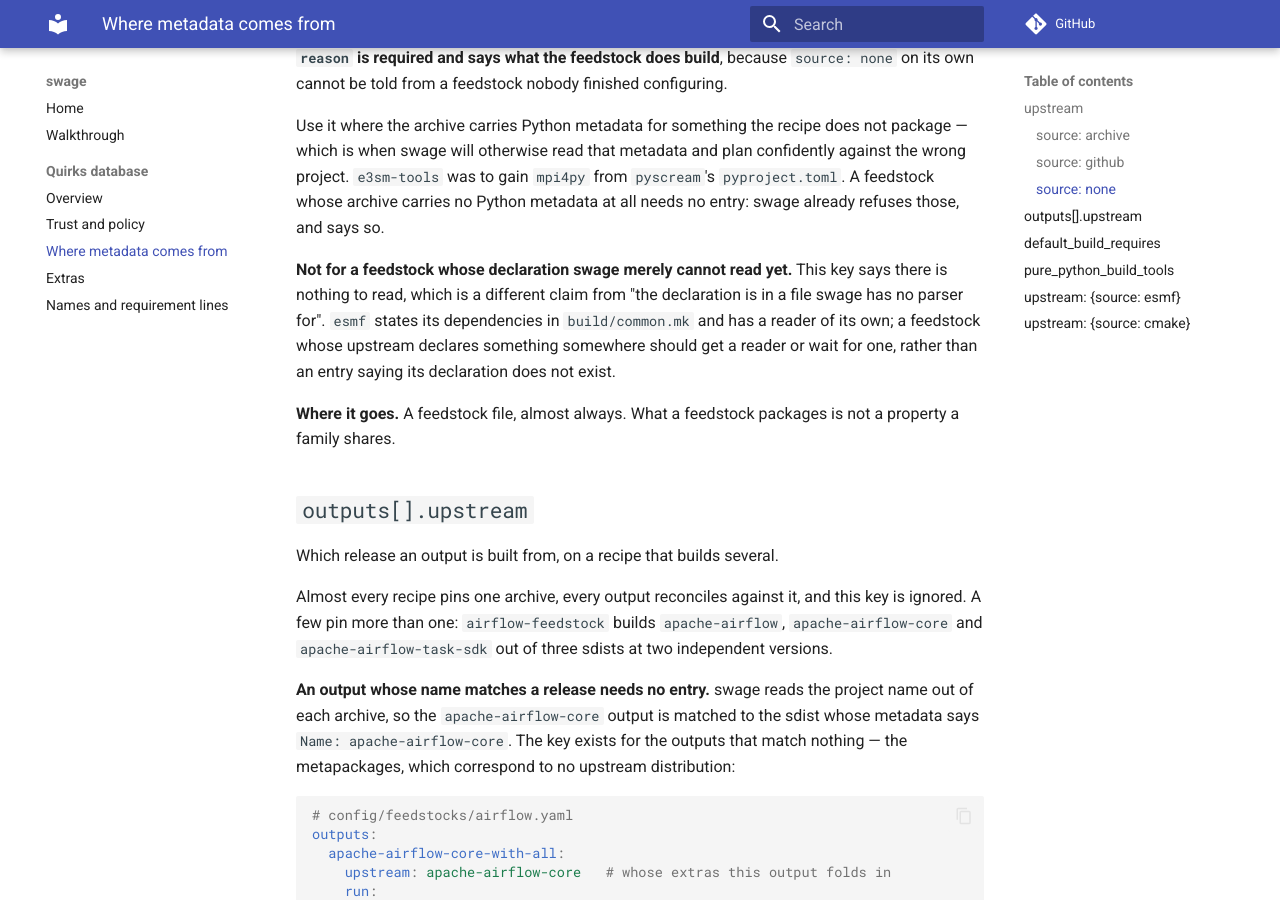
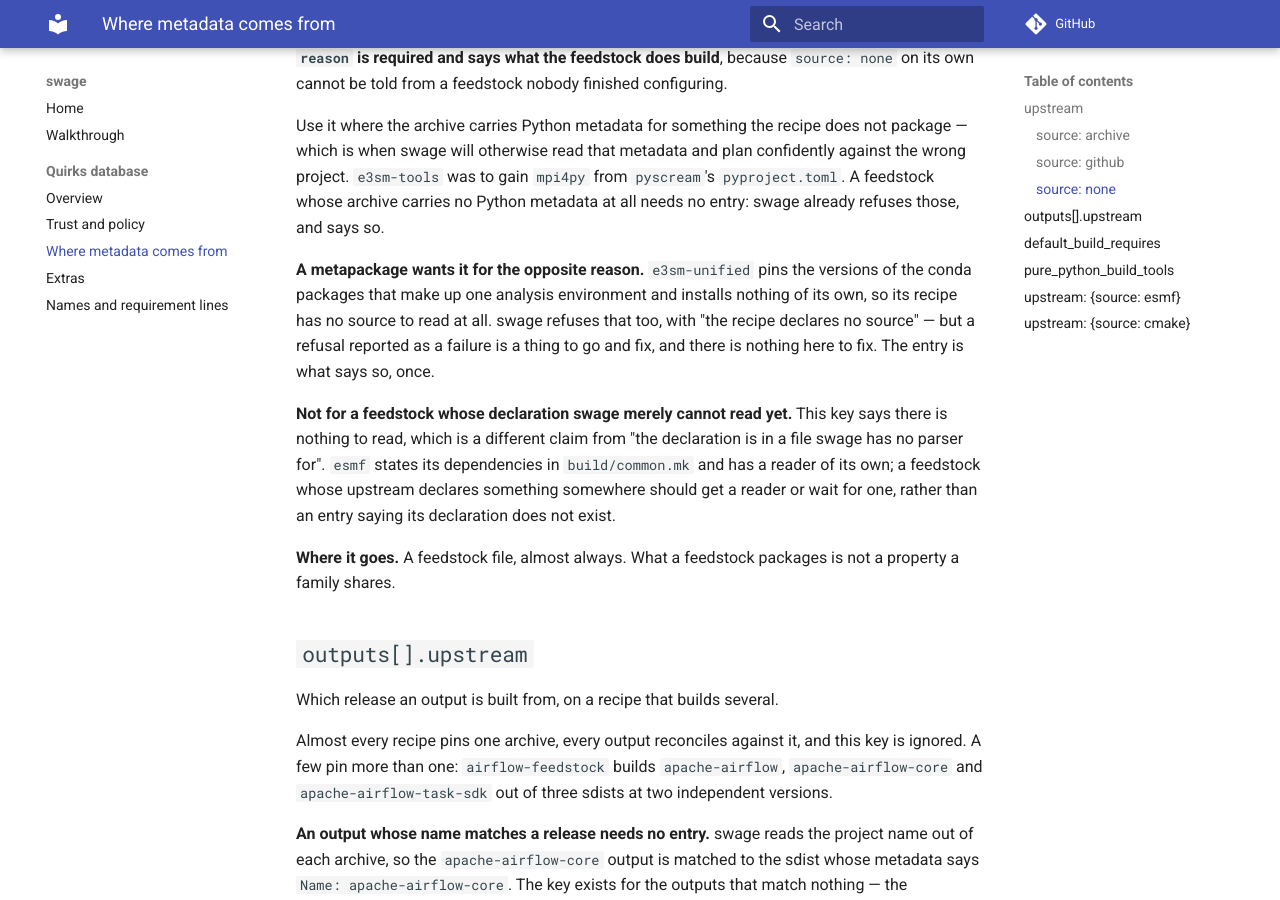
Before and after one commit to xylar/swage, an MkDocs documentation site: the page built from docs/config/upstream.md, in a window 1280 px wide and 900 px high, scrolled down 2194 px. Built offline with MkDocs 1.6.1 and Material for MkDocs 9.7.7, drawn with Linux system fonts in a browser that asks for light colours; comment, search, counter and statistics services are not loaded.

Commit message:
Record e3sm-unified as packaging no python distribution
The recipe has no source at all: e3sm-unified pins the versions of the
conda packages that make up one E3SM analysis environment and installs
nothing of its own. swage refused it with "the recipe declares no
source", which is true and reads as something to go and fix.

`upstream: {source: none}` is the entry for a feedstock that packages no
python distribution, and the docs framed it around the case where the
archive carries some other component's metadata -- `e3sm-tools` reading
`pyscream`'s. A metapackage is the same key for the opposite reason:
there is no archive, and no reader will ever answer for it.

Co-Authored-By: Claude Opus 5 <noreply@anthropic.com>

```diff
--- a/docs/config/upstream.md
+++ b/docs/config/upstream.md
@@ -105,6 +105,13 @@ not package — which is when swage will otherwise read that metadata and plan
 confidently against the wrong project. `e3sm-tools` was to gain `mpi4py` from
 `pyscream`'s `pyproject.toml`. A feedstock whose archive carries no Python
 metadata at all needs no entry: swage already refuses those, and says so.
+
+**A metapackage wants it for the opposite reason.** `e3sm-unified` pins the
+versions of the conda packages that make up one analysis environment and
+installs nothing of its own, so its recipe has no source to read at all. swage
+refuses that too, with "the recipe declares no source" — but a refusal reported
+as a failure is a thing to go and fix, and there is nothing here to fix. The
+entry is what says so, once.
 
 **Not for a feedstock whose declaration swage merely cannot read yet.** This
 key says there is nothing to read, which is a different claim from "the
```
Also changed, not shown: 1 other file.
